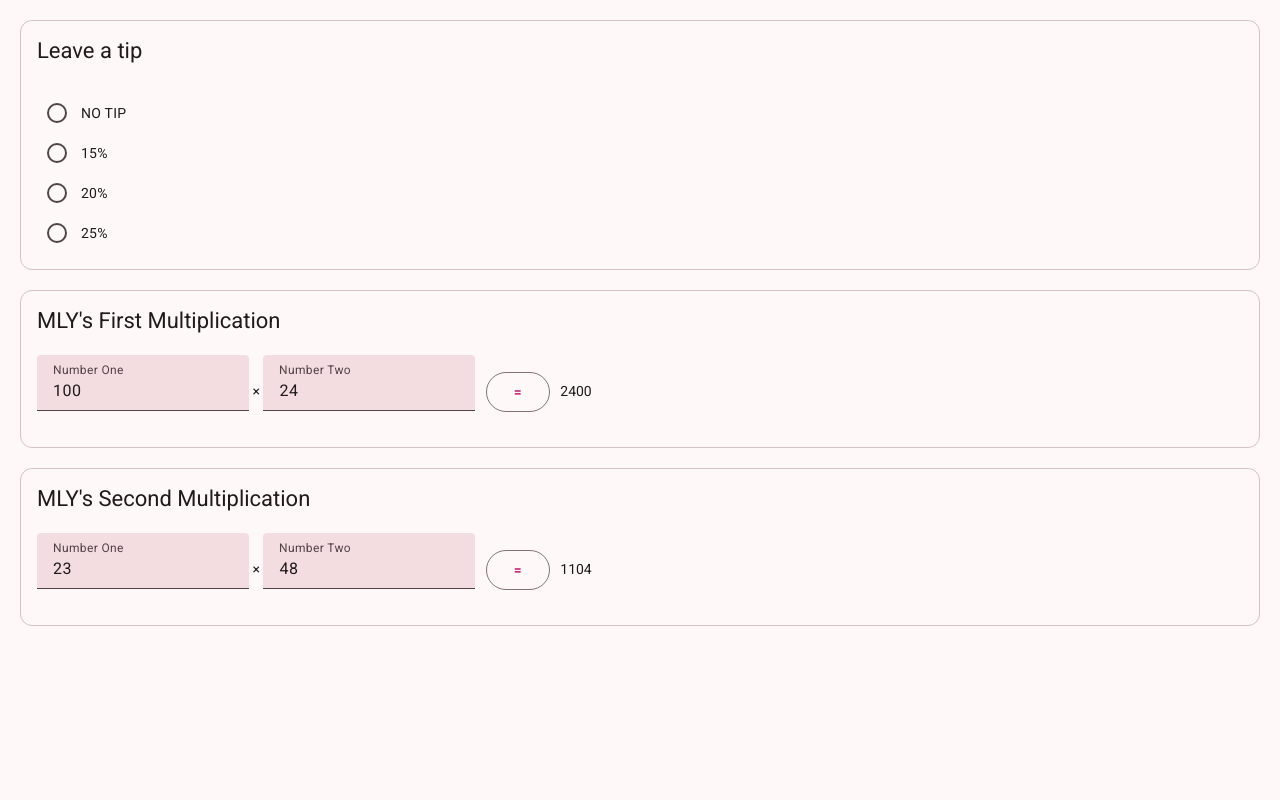
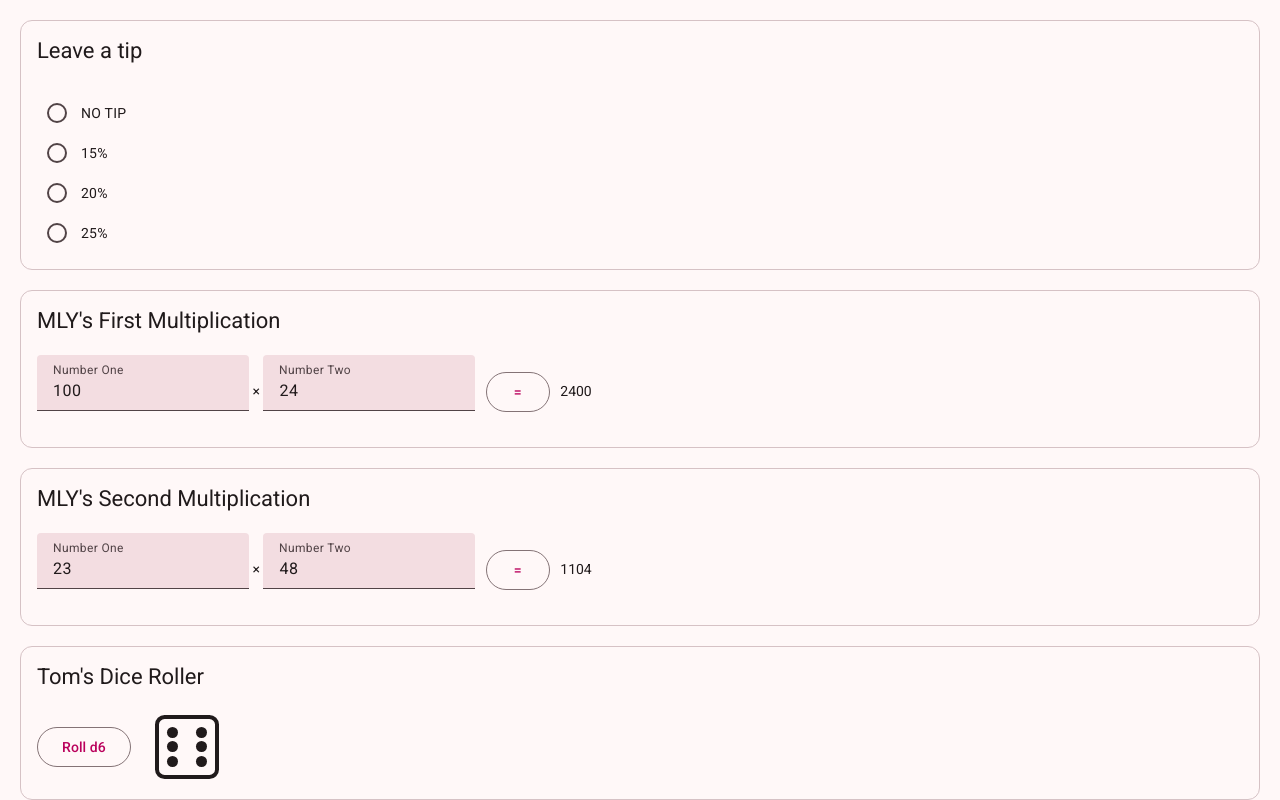
Before and after one commit to 2026-fall-jsf/angular-components, an Angular app: page / in a window 1280 px wide. Shown: the part 1072-1872 px from the top of the page. Before the commit the page ends 1698 px from the top, so only its background shows below. Built offline with nearby package versions, Linux system fonts and the light colour scheme.

Commit message:
made a die component with confetti to show after rolling

```diff
--- a/src/app/app.html
+++ b/src/app/app.html
@@ -17,3 +17,4 @@
   [initialNumberOne]="23"
   [initialNumberTwo]="48"
 ></app-mly-multiplication>
+<app-dice-roller title="Tom's Dice Roller"></app-dice-roller>
--- a/src/app/app.ts
+++ b/src/app/app.ts
@@ -6,6 +6,7 @@ import { MlyCrustSelection } from './mly-crust-selection/mly-crust-selection';
 import { EgaritaAddition } from './egarita-addition/egarita-addition';
 import { TsteeleAddition } from './tsteele-addition/tsteele-addition';
 import { MlyMultiplication } from './mly-multiplication/mly-multiplication';
+import { DiceRoller } from './dice-roller/dice-roller';
 @Component({
   imports: [
     PizzaToppings,
@@ -15,6 +16,7 @@ import { MlyMultiplication } from './mly-multiplication/mly-multiplication';
     EgaritaAddition,
     TsteeleAddition,
     MlyMultiplication,
+    DiceRoller,
   ],
   selector: 'app-root',
   styleUrl: './app.css',
--- /dev/null
+++ b/src/app/dice-roller/dice-roller.css
@@ -0,0 +1,77 @@
+.roller {
+  display: flex;
+  align-items: center;
+  gap: 1.5rem;
+}
+
+.result {
+  min-height: 4.5rem;
+  display: flex;
+  align-items: center;
+}
+
+.die {
+  box-sizing: border-box;
+  width: 4rem;
+  height: 4rem;
+  padding: 0.4rem;
+  border: 4px solid currentColor;
+  border-radius: 0.6rem;
+  display: grid;
+  grid-template: repeat(3, 1fr) / repeat(3, 1fr);
+  place-items: center;
+}
+
+.die.number {
+  display: flex;
+  align-items: center;
+  justify-content: center;
+  font-size: 2rem;
+  font-weight: bold;
+}
+
+.pip {
+  width: 0.7rem;
+  height: 0.7rem;
+  border-radius: 50%;
+}
+
+.pip.on {
+  background: currentColor;
+}
+
+.rolling {
+  animation: tumble 0.35s linear infinite;
+}
+
+@keyframes tumble {
+  to {
+    transform: rotate(360deg);
+  }
+}
+
+.dice-card {
+  position: relative;
+  overflow: hidden;
+}
+
+.confetti {
+  position: absolute;
+  top: -12px;
+  width: 8px;
+  height: 14px;
+  opacity: 0;
+  pointer-events: none;
+  animation: confetti-fall 1.6s ease-in forwards;
+}
+
+@keyframes confetti-fall {
+  0% {
+    opacity: 1;
+    transform: translate(0, 0) rotate(0);
+  }
+  100% {
+    opacity: 0;
+    transform: translate(var(--drift), 220px) rotate(720deg);
+  }
+}
--- /dev/null
+++ b/src/app/dice-roller/dice-roller.html
@@ -0,0 +1,57 @@
+<mat-card
+    class="dice-card"
+    appearance="outlined"
+>
+    <mat-card-header>
+        <mat-card-title>
+            {{ title() }}
+        </mat-card-title>
+    </mat-card-header>
+    <mat-card-content>
+        <br />
+        <div class="roller">
+            <button
+                matButton="outlined"
+                [disabled]="rolling()"
+                (click)="roll()"
+            >
+                Roll d{{ sides() }}
+            </button>
+            <div
+                class="result"
+                aria-live="polite"
+            >
+                @if (isD6()) {
+                    <div
+                        class="die"
+                        [class.rolling]="rolling()"
+                        [attr.aria-label]="rolling() ? 'Rolling' : (result() === null ? 'Die, not rolled yet' : 'Rolled ' + result())"
+                        role="img"
+                    >
+                        @for (cell of cells; track cell) {
+                            <span
+                                class="pip"
+                                [class.on]="hasPip(cell)"
+                            ></span>
+                        }
+                    </div>
+                } @else {
+                    <div
+                        class="die number"
+                        [class.rolling]="rolling()"
+                    >{{ result() ?? '' }}</div>
+                }
+            </div>
+        </div>
+    </mat-card-content>
+    @for (piece of confetti(); track $index) {
+        <span
+            class="confetti"
+            aria-hidden="true"
+            [style.left.%]="piece.left"
+            [style.background]="piece.color"
+            [style.animation-delay.s]="piece.delay"
+            [style.--drift.px]="piece.drift"
+        ></span>
+    }
+</mat-card>
--- /dev/null
+++ b/src/app/dice-roller/dice-roller.ts
@@ -0,0 +1,70 @@
+import { Component, computed, input, signal } from '@angular/core';
+import { MatButtonModule } from '@angular/material/button';
+import { MatCardModule } from '@angular/material/card';
+
+const ROLL_DURATION_MS = 700;
+const FACE_CHANGE_MS = 80;
+const CONFETTI_DURATION_MS = 2000;
+const CONFETTI_COUNT = 40;
+const CONFETTI_COLORS = ['#e91e63', '#ffc107', '#4caf50', '#2196f3', '#9c27b0', '#ff5722'];
+
+// Which of the 9 grid cells (row-major) hold a pip for each d6 value
+const PIP_CELLS: Record<number, number[]> = {
+  1: [4],
+  2: [0, 8],
+  3: [0, 4, 8],
+  4: [0, 2, 6, 8],
+  5: [0, 2, 4, 6, 8],
+  6: [0, 2, 3, 5, 6, 8],
+};
+
+@Component({
+  selector: 'app-dice-roller',
+  imports: [MatCardModule, MatButtonModule],
+  templateUrl: './dice-roller.html',
+  styleUrl: './dice-roller.css',
+})
+export class DiceRoller {
+
+  readonly title = input('Dice Roller');
+  readonly sides = input(6);
+
+  protected readonly result = signal<number | null>(null);
+  protected readonly rolling = signal(false);
+
+  protected readonly cells = [0, 1, 2, 3, 4, 5, 6, 7, 8];
+
+  // Idle die shows six pips until the first roll
+  protected readonly shown = computed(() => this.result() ?? 6);
+  protected readonly isD6 = computed(() => this.sides() === 6);
+  protected readonly hasPip = (cell: number) => PIP_CELLS[this.shown()]?.includes(cell) ?? false;
+
+  protected readonly confetti = signal<{ left: number; delay: number; drift: number; color: string }[]>([]);
+
+  private readonly randomRoll = () => Math.floor(Math.random() * this.sides()) + 1;
+
+  protected readonly roll = () => {
+    if (this.rolling()) {
+      return;
+    }
+    this.rolling.set(true);
+    const shuffle = setInterval(() => this.result.set(this.randomRoll()), FACE_CHANGE_MS);
+    setTimeout(() => {
+      clearInterval(shuffle);
+      this.result.set(this.randomRoll());
+      this.rolling.set(false);
+      this.launchConfetti();
+    }, ROLL_DURATION_MS);
+  };
+
+  private readonly launchConfetti = () => {
+    this.confetti.set(Array.from({ length: CONFETTI_COUNT }, (_, i) => ({
+      left: Math.random() * 100,
+      delay: Math.random() * 0.4,
+      drift: (Math.random() - 0.5) * 120,
+      color: CONFETTI_COLORS[i % CONFETTI_COLORS.length],
+    })));
+    setTimeout(() => this.confetti.set([]), CONFETTI_DURATION_MS);
+  };
+
+}
```
Also changed, not shown: 1 other file (tests, documents, lock files or other folders).
